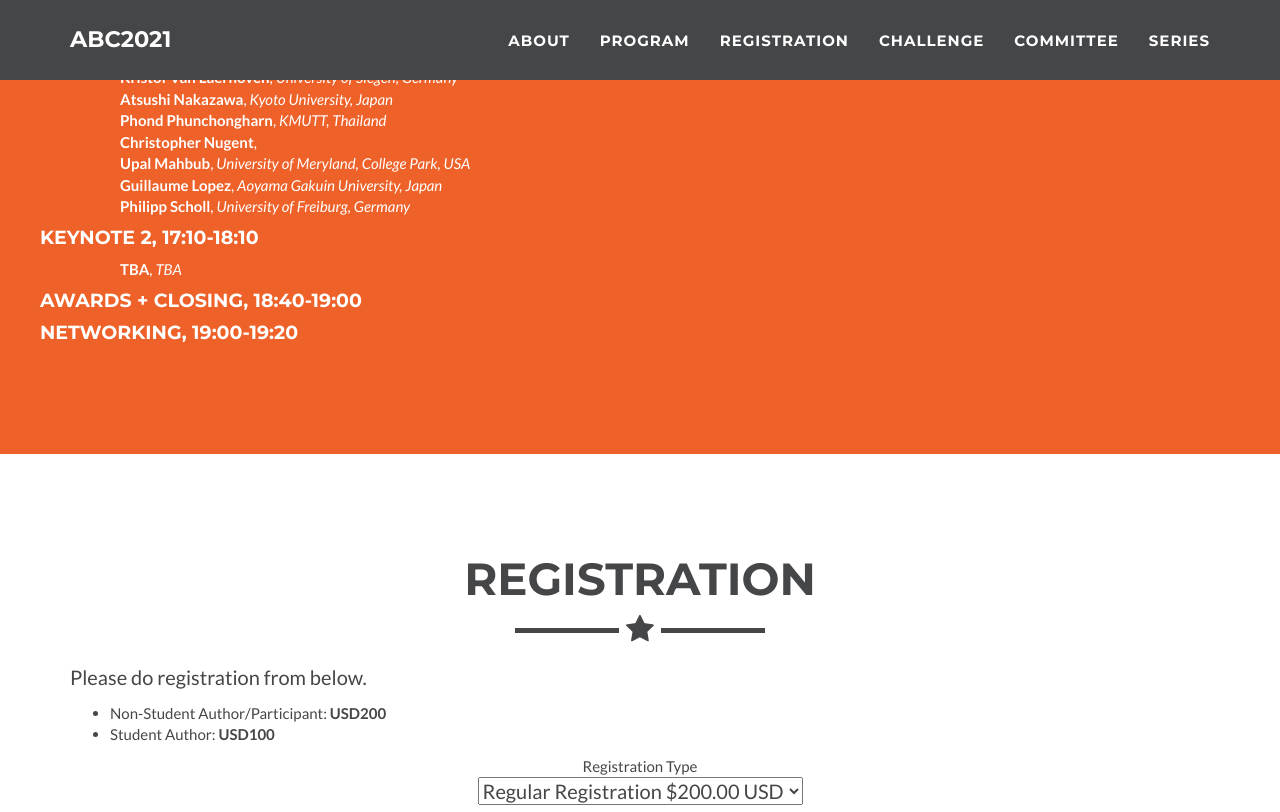
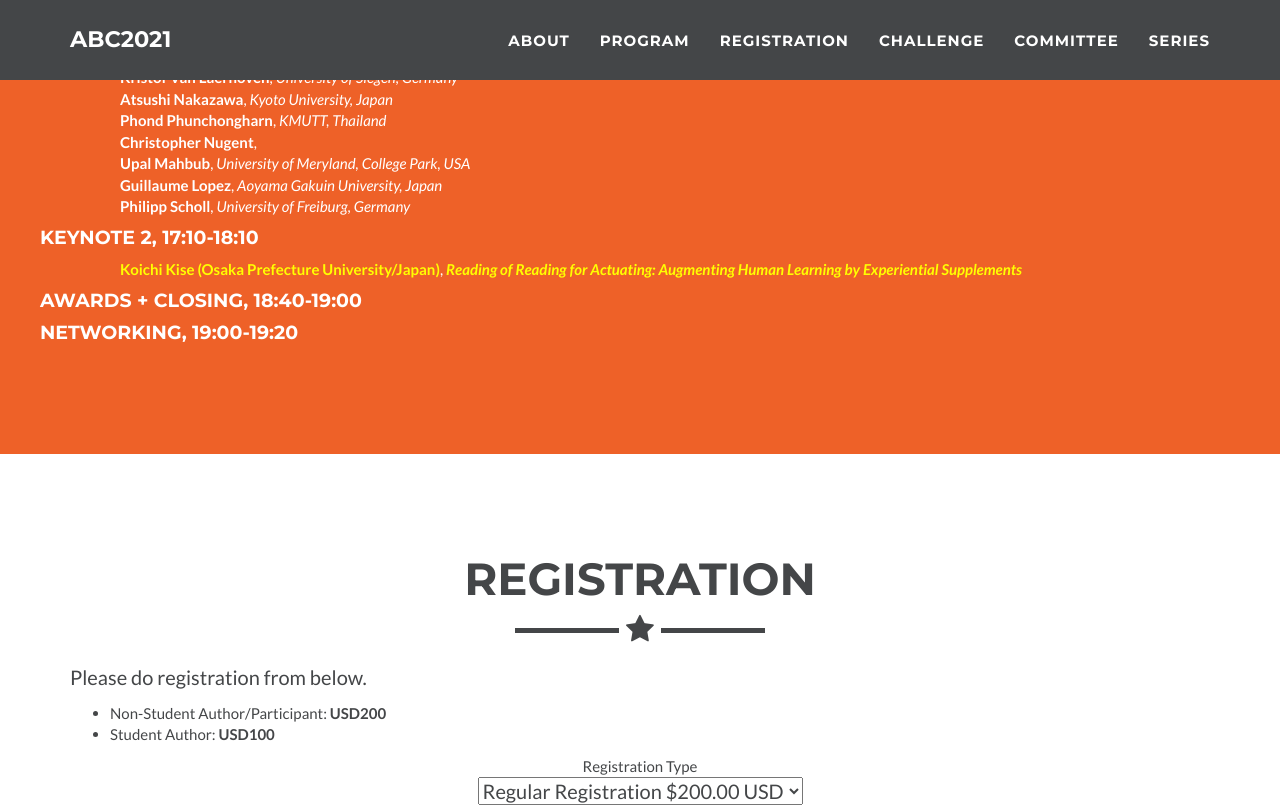
Before and after one commit to abc-research/abc-research.github.io, a Jekyll site: the page built from index.html, in a window 1280 px wide and 900 px high, scrolled down 5165 px, cut to the strip 0-812 px from the top of the window. Built offline with Jekyll 4.4.1, drawn with Linux system fonts in a browser that asks for light colours.

Commit message:
Update _config.yml

```diff
--- a/_config.yml
+++ b/_config.yml
@@ -177,8 +177,8 @@ program:
       - name: "Keynote 2"
         time: "17:10-18:10"
         paper:
-          - title: "TBA"
-            authors: "TBA"
+          - title: '<b style="color:yellow">Koichi Kise (Osaka Prefecture University/Japan)</b>'
+            authors: '<b style="color:yellow">Reading of Reading for Actuating: Augmenting Human Learning by Experiential Supplements</b>'
       - name: "Awards + Closing"
         time: "18:40-19:00"
       - name: "Networking"
```
